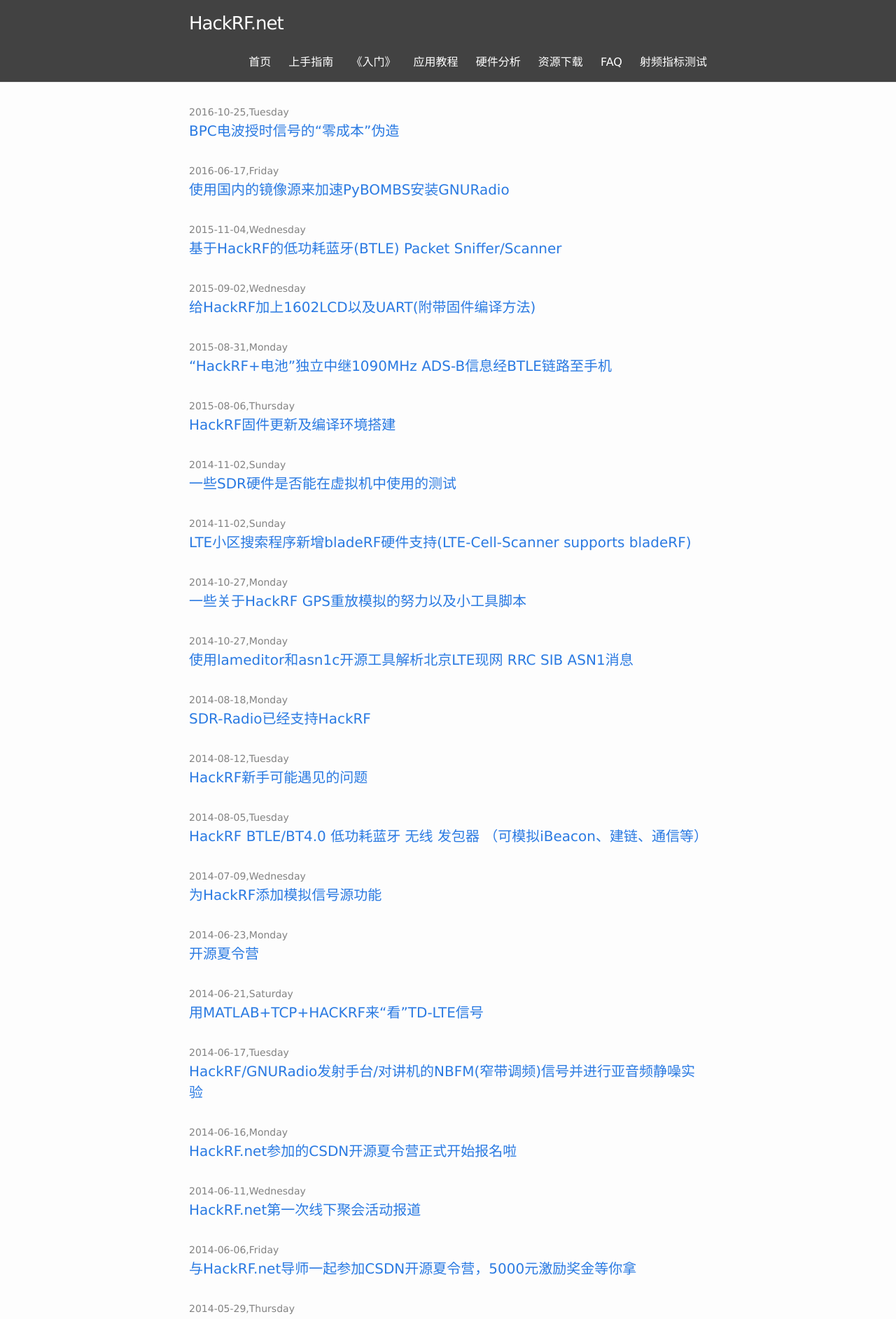
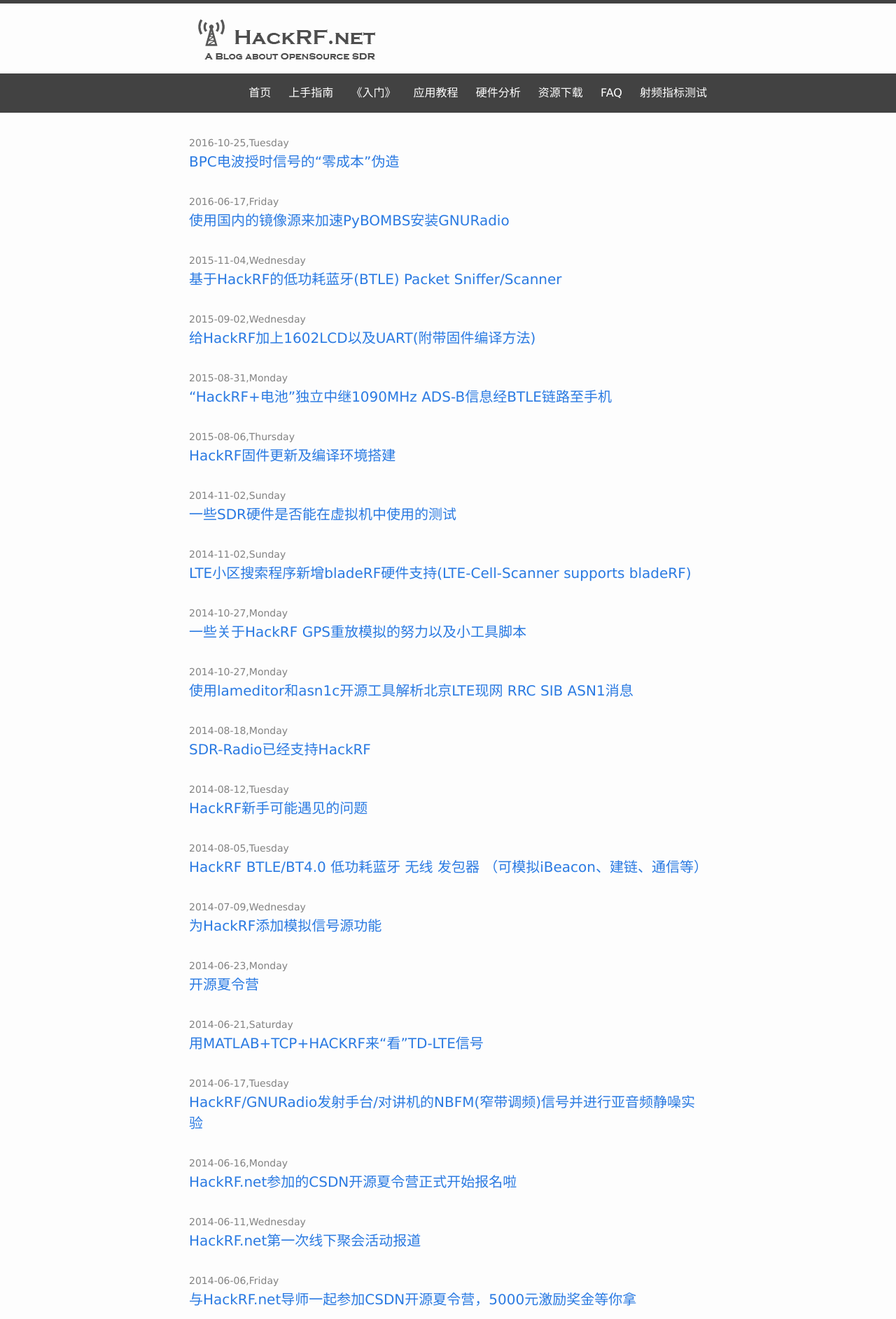
Before and after one commit to hackrf/hackrf.github.io, a Jekyll site: the page built from index.html, in a window 1280 px wide. Shown: the top 1885 px of the page at 70% size. Built offline with Jekyll 4.4.1, drawn with Linux system fonts in a browser that asks for light colours.

Commit message:
add logo

```diff
--- a/_includes/header.html
+++ b/_includes/header.html
@@ -1,9 +1,11 @@
 <header class="site-header">
 
   <div class="wrapper">
+    <a class="navbar-brand" href="{{ site.baseurl }}/"><img src="/images/logo.png" alt="{{ site.title }}"/> </a>
+  </div>
 
-    <a class="site-title" href="{{ site.baseurl }}/">{{ site.title }}</a>
-
+  <div id="site-nav-background" >
+	  <div class="wrapper">
 	    <nav class="site-nav">
 	      <a href="#" class="menu-icon">
 		<svg viewBox="0 0 18 15">
@@ -23,5 +25,6 @@
 	    </nav>
 
 	  </div>
+  </div>
 
 </header>
--- a/_sass/_layout.scss
+++ b/_sass/_layout.scss
@@ -8,7 +8,6 @@
 
     // Positioning context for the mobile navigation icon
     position: relative;
-    background: #424242;
 }
 
 .site-title {
@@ -23,6 +22,10 @@
     &:visited {
         color: #FFF;
     }
+}
+
+#site-nav-background{
+    background: #424242;
 }
 
 .site-nav {
```
Also changed, not shown: images/logo.png (added). Lines whose indentation alone changed are shown as unchanged.
